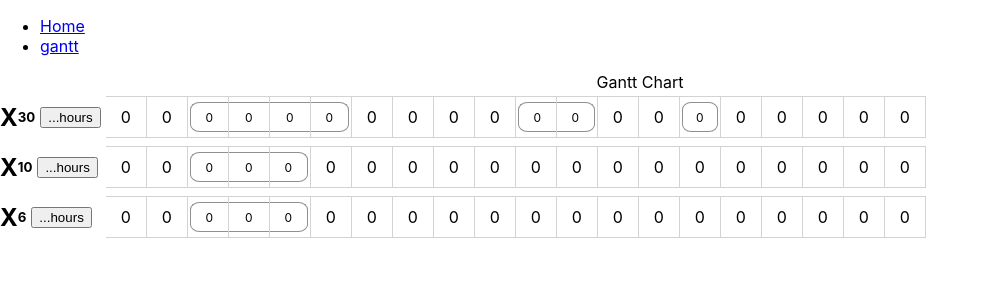
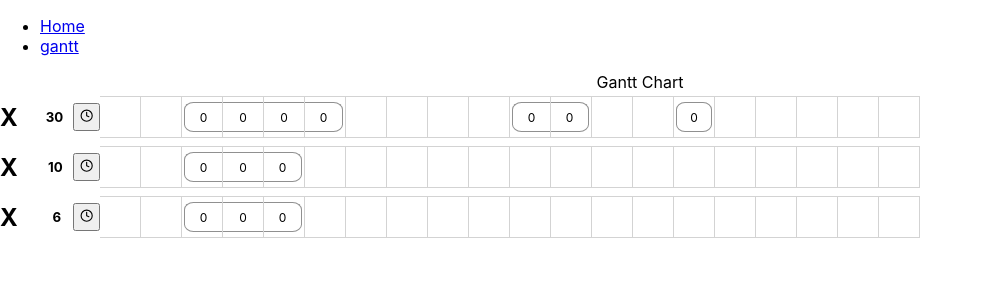
Before and after one commit to jrgrantham/wax-grant-portal-old, a React (Create React App) app: page /gantt in a window 1280 px wide. Shown: the top 300 px of the page, without its empty margins (0-989 px from the left). Built offline with nearby package versions, Linux system fonts and the light colour scheme.

Commit message:
check bars extending

```diff
--- a/src/components/ganttBlock.jsx
+++ b/src/components/ganttBlock.jsx
@@ -20,7 +20,7 @@ function GanttBlock(props) {
           {value}
           {end ? pointerRight : null}
         </div>
-      ) : <p>{value}</p>}
+      ) : null}
       {/* ) : null} */}
     </Container>
   );
--- a/src/helpers/ganttBlockReorder.js
+++ b/src/helpers/ganttBlockReorder.js
@@ -1,3 +1,5 @@
+import { currentCombinedLengthOfBars, getFirstAndLastDateOfBar } from "./index";
+
 export function reorderItems(array, result) {
   // const items = Array.from(array);
   const [item] = array.splice(result.source.index, 1);
@@ -5,7 +7,7 @@ export function reorderItems(array, result) {
   return array;
 }
 
-export function handleReorderGanttBlocks(schedule, result) {
+export function handleReorderGanttBlocks(schedule, result, days) {
   // console.log("handleReorderGanttBlocks", schedule, result);
   const originalBlockDate = result.source.index;
   const newBlockDate = result.destination.index;
@@ -14,6 +16,9 @@ export function handleReorderGanttBlocks(schedule, result) {
   if (barsOverlap(originalBlockDate, newBlockDate, schedule)) {
     console.log("collision");
     return;
+  }
+  if (barIsIncreasing(originalBlockDate, newBlockDate, blockContents)) {
+    console.log("true");
   }
 
   const [barStart, barEnd] = getFirstAndLastDateOfBar(
@@ -30,7 +35,7 @@ export function handleReorderGanttBlocks(schedule, result) {
   } else {
     reorderItems(schedule, result);
     setPropertiesByFirstAndLast(schedule);
-    combinedLengthOfBars(schedule)
+    currentCombinedLengthOfBars(schedule);
   }
 }
 
@@ -54,34 +59,18 @@ function barsOverlap(originalBlockDate, newBlockDate, schedule) {
   return false;
 }
 
-function checkBarLongerThanDays(schedule, ) {}
-
-function combinedLengthOfBars(schedule) {
-  let length = 0;
-  for (let i = 0; i < schedule.length; i++) {
-    if (schedule[i].status) {
-      length++
-    }
-  }
-  console.log(length);
-  return length
+function barIsIncreasing(originalBlockDate, newBlockDate, blockContents) {
+  return (
+    (blockContents.start && newBlockDate < originalBlockDate) ||
+      (blockContents.end && newBlockDate > originalBlockDate)
+  );
 }
 
-function getFirstAndLastDateOfBar(barNumber, schedule) {
-  const startDate = schedule
-    .map(function (block) {
-      return block.barNumber;
-    })
-    .indexOf(barNumber);
-  let endDate = 0;
-  for (let i = startDate; i < schedule.length; i++) {
-    if (schedule[i].end) {
-      endDate = i;
-      break;
-    }
-  }
-  return [startDate, endDate];
+function checkBarLongerThanDays(days) {
+  console.log(days);
 }
+
+function newLengthOfCombinedBars() {}
 
 function createSingleEntry(dateForNewBlock, otherDate, schedule) {
   // console.log("createSingleEntry");
--- /dev/null
+++ b/src/helpers/ganttInfo.js
@@ -0,0 +1,26 @@
+export function currentCombinedLengthOfBars(schedule) {
+  let length = 0;
+  for (let i = 0; i < schedule.length; i++) {
+    if (schedule[i].status) {
+      length++
+    }
+  }
+  // console.log(length);
+  return length
+}
+
+export function getFirstAndLastDateOfBar(barNumber, schedule) {
+  const startDate = schedule
+    .map(function (block) {
+      return block.barNumber;
+    })
+    .indexOf(barNumber);
+  let endDate = 0;
+  for (let i = startDate; i < schedule.length; i++) {
+    if (schedule[i].end) {
+      endDate = i;
+      break;
+    }
+  }
+  return [startDate, endDate];
+}
--- a/src/helpers/ganttRowSetup.js
+++ b/src/helpers/ganttRowSetup.js
@@ -1,36 +1,27 @@
 import { emptyBlock } from "../data/data";
+import { currentCombinedLengthOfBars } from "./index";
 
 export function spreadWork(row) {
-  // spread over bars
-  // spread even front or back
   const days = row.days;
   const schedule = row.schedule;
-  const startActivityDate = schedule
-    .map(function (block) {
-      return block.start;
-    })
-    .indexOf(true);
-  const endActivityDate = schedule
-    .map(function (block) {
-      return block.end;
-    })
-    .indexOf(true);
-  const duration = endActivityDate - startActivityDate + 1;
+  const duration = currentCombinedLengthOfBars(row.schedule);
   const Months = Math.floor(days / duration);
   const remainderMonths = days % duration;
   let j = 0;
-  for (let i = startActivityDate; i < endActivityDate + 1; i++) {
-    if (j < remainderMonths) {
-      schedule[i].value = Months + 1;
-      j++;
-    } else schedule[i].value = Months;
+  for (let i = 0; i < schedule.length; i++) {
+    if (schedule[i].status) {
+      if (j < remainderMonths) {
+        schedule[i].value = Months + 1;
+        j++;
+      } else schedule[i].value = Months;
+    }
   }
 }
 
-export function setNumberOfBars(row, numberOfBars = 1) {
+function setNumberOfBars(row, numberOfBars = 1) {
   const newSchedule = []; // of length determined by settings
   const scheduleLength = 20; // to come from project setup
   for (let i = 0; i < scheduleLength; i++) {
-    newSchedule.push({...emptyBlock});
+    newSchedule.push({ ...emptyBlock });
   }
 }
--- a/src/helpers/index.js
+++ b/src/helpers/index.js
@@ -1,2 +1,3 @@
 export * from './ganttBlockReorder'
 export * from './ganttRowSetup'
+export * from './ganttInfo'
--- a/src/pages/ganttChart.jsx
+++ b/src/pages/ganttChart.jsx
@@ -1,8 +1,7 @@
 import React from "react";
 import { connect } from "react-redux";
 import styled from "styled-components";
-// import { DragDropContext, Droppable, Draggable } from "react-beautiful-dnd";
-
+import { FiClock } from "react-icons/fi";
 import GanttSchedule from "../components/ganttSchedule";
 import {
   reorderGanttRows,
@@ -10,46 +9,30 @@ import {
 } from "../state/ganttActionCreators";
 
 function GanttChart(props) {
-  const ganttEntries = props.ganttEntries.data;
-
-  // function handleDragRow(result) {
-  //   if (!result.destination) return;
-  //   props.reorderGanttRows(result, ganttEntries);
-  // }
-
-  function handleSpreadingWork(schedule) {
-    props.evenlySpreadWork(schedule);
-  }
-
   return (
     <Container>
       Gantt Chart
-      <div className="chartArea">
-        <div className="descriptionContainer">
-          <div className="descriptionContainer">
+      <div className="entireChart">
+        <div className="detailsSection">
           {props.ganttEntries.data.map((row, index) => {
             const { description, resources, days } = row;
             return (
-                <div className="MonthContainer" key={index}>
-                  <div className="ganttRow">
+              <div className="ganttRow details" key={index}>
                 <h2>X</h2>
                 <h5>{description}</h5>
                 <h5>{resources}</h5>
                 <h5>{days}</h5>
-                    <button onClick={() => handleSpreadingWork(row)}>
-                      ...hours
+                <button onClick={() => props.evenlySpreadWork(row)}>
+                  <FiClock />
                 </button>
-                  </div>
               </div>
             );
           })}
         </div>
-        </div>
-        <div className="scheduleContainer">
-          {ganttEntries.map((row, index) => {
-            // row might not be required
+        <div className="scheduleSection">
+          {props.ganttEntries.data.map((row, index) => {
             return (
-              <div key={index} className="ganttRow">
+              <div key={index} className="ganttRow schedule">
                 <GanttSchedule ganttRowIndex={index} row={row} />
               </div>
             );
@@ -72,29 +55,36 @@ const Container = styled.div`
   align-items: center;
   width: 100%;
 
-  .chartArea {
+  .entireChart {
     display: flex;
     flex-direction: row;
     width: 100%;
+  }
+  .detailsSection {
+    display: flex;
+    flex-direction: column;
+  }
+  .scheduleSection {
+    display: flex;
+    flex-direction: column;
+    overflow-x: scroll;
+    margin-right: 20px;
   }
   .ganttRow {
     display: flex;
     align-items: center;
     height: 50px;
   }
-  .descriptionContainer {
+  .details {
+    width: 100px;
     display: flex;
-    flex-direction: column;
+    justify-content: space-between;
   }
-  .scheduleContainer {
-    display: flex;
-    flex-direction: column;
-    overflow-x: scroll;
-    margin-right: 20px;
+.schedule {
+
 }
-
   button {
-    margin: 4px 5px;
+    padding: 4px 5px;
     cursor: pointer;
   }
 `;
--- a/src/state/ganttActionCreators.js
+++ b/src/state/ganttActionCreators.js
@@ -47,8 +47,8 @@ export function reorderGanttRows(result, column) {
 }
 
 export function reorderGanttBlocks(result, row) {
-  const schedule = row.schedule;
-  helpers.handleReorderGanttBlocks(schedule, result);
+  const {schedule, days} = row;
+  helpers.handleReorderGanttBlocks(schedule, result, days);
   return {
     type: actionType.REASSIGN_GANTT_BLOCKS,
     payload: row,
@@ -56,7 +56,7 @@ export function reorderGanttBlocks(result, row) {
 }
 
 export function evenlySpreadWork(row) {
-  console.log("action creator - evenlySpreadWorkedMonths");
+  // console.log("action creator - evenlySpreadWorkedMonths");
   helpers.spreadWork(row);
   return {
     type: actionType.REASSIGN_GANTT_BLOCKS,
```
Also changed, not shown: 1 other file (tests, documents, lock files or other folders). Lines whose indentation alone changed are shown as unchanged.
